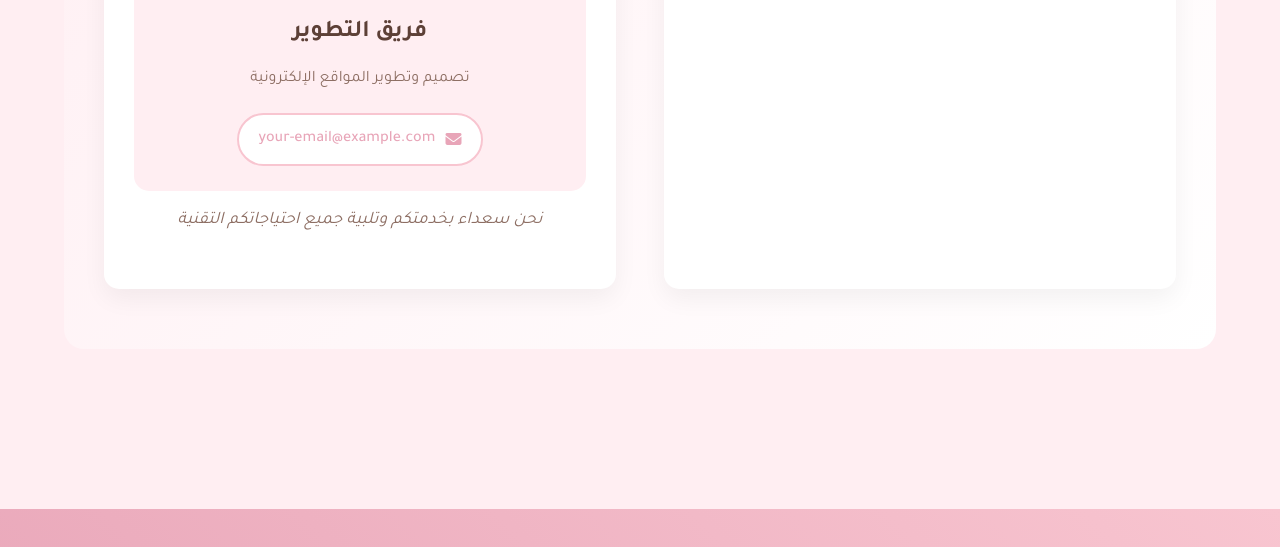
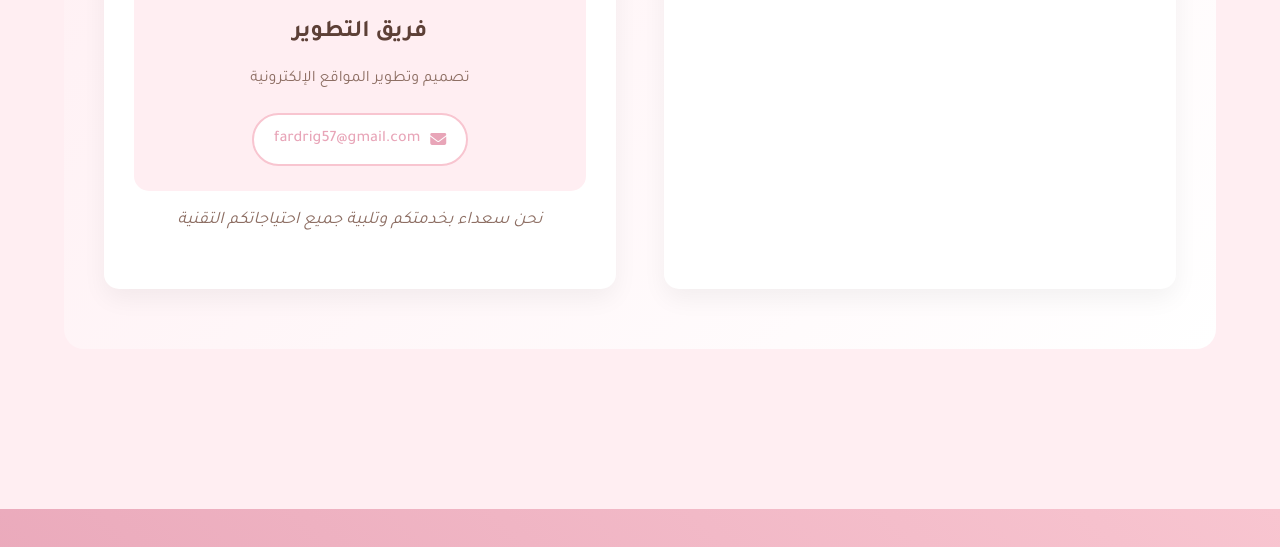
Before and after one commit to rofaida57/noor, a plain HTML site: page index.html in a window 1280 px wide. Shown: the part 7066-7613 px from the top of the page. Drawn offline with nearby package versions, Linux system fonts and the light colour scheme.

Commit message:
Update developer email in index.html

```diff
--- a/index.html
+++ b/index.html
@@ -263,8 +263,8 @@
                                 </div>
                                 <h4>فريق التطوير</h4>
                                 <p>تصميم وتطوير المواقع الإلكترونية</p>
-                                <a href="mailto:your-email@example.com" class="developer-email">
-                                    <i class="fas fa-envelope"></i> your-email@example.com
+                                <a href="fardrig57@gmail.com" class="developer-email">
+                                    <i class="fas fa-envelope"></i> fardrig57@gmail.com
                                 </a>
                             </div>
                         </div>
```
